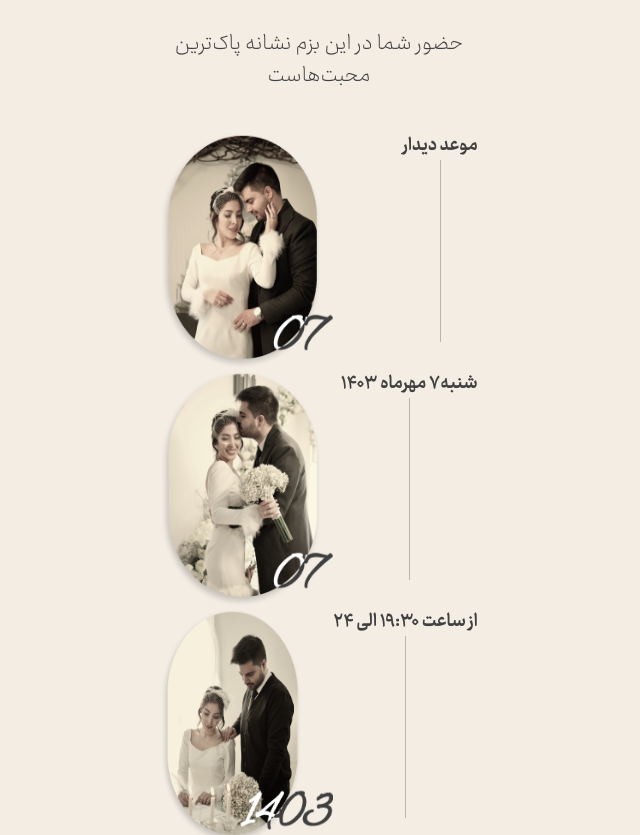
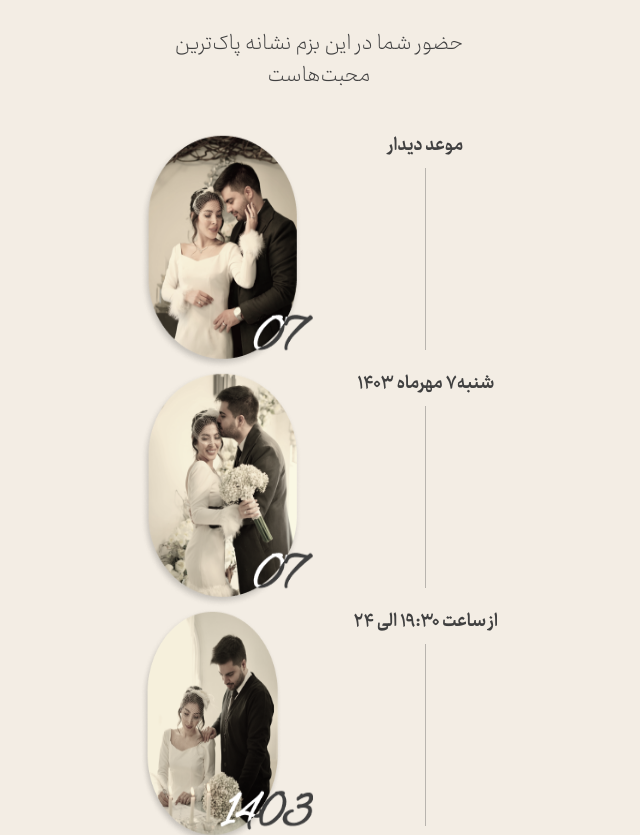
Before and after one commit to AlirezaEttehadi/dorna-alireza, a Next.js app: page / in a window 1280 px wide. Shown: the part 940-1775 px from the top of the page, without its empty margins (321-961 px from the left). Built offline with nearby package versions, Linux system fonts and the light colour scheme.

Commit message:
fix: date images

```diff
--- a/src/app/page.tsx
+++ b/src/app/page.tsx
@@ -52,12 +52,26 @@
         <p className="text-2xl text-center my-10 text-[#404040]">
           حضور شما در این بزم نشانه پاک‌ترین محبت‌هاست
         </p>
-        <div>
-          <div className="flex justify-between items-start">
-            <div className="flex flex-col h-full items-center justify-between">
+        <div className="flex justify-between w-full">
+          <div className="flex flex-col">
+            <div className="flex flex-col h-full items-center gap-2">
               <div className="font-bold text-xl text-[#404040]">موعد دیدار</div>
               <div className="border-l border-[#3333334D] h-[182px]" />
             </div>
+            <div className="flex flex-col h-full items-center gap-2">
+              <div className="font-bold text-xl text-[#404040]">
+                شنبه۷ مهرماه ۱۴۰۳
+              </div>
+              <div className="border-l border-[#3333334D] h-[182px]" />
+            </div>
+            <div className="flex flex-col h-full items-center gap-2">
+              <div className="font-bold text-xl text-[#404040]">
+                از ساعت ۱۹:۳۰ الی ۲۴
+              </div>
+              <div className="border-l border-[#3333334D] h-[182px]" />
+            </div>
+          </div>
+          <div className="flex flex-col">
             <Image
               src="/images/day.png"
               alt="day image"
@@ -65,14 +79,6 @@
               height={238}
               className="w-[173px] h-[238px]"
             />
-          </div>
-          <div className="flex justify-between items-start">
-            <div className="flex flex-col h-full items-center justify-between">
-              <div className="font-bold text-xl text-[#404040]">
-                شنبه۷ مهرماه ۱۴۰۳
-              </div>
-              <div className="border-l border-[#3333334D] h-[182px]" />
-            </div>
             <Image
               src="/images/month.png"
               alt="month image"
@@ -80,14 +86,6 @@
               height={238}
               className="w-[173px] h-[238px]"
             />
-          </div>
-          <div className="flex justify-between items-start">
-            <div className="flex flex-col h-full items-center justify-between">
-              <div className="font-bold text-xl text-[#404040]">
-                از ساعت ۱۹:۳۰ الی ۲۴
-              </div>
-              <div className="border-l border-[#3333334D] h-[182px]" />
-            </div>
             <Image
               src="/images/year.png"
               alt="year image"
```
